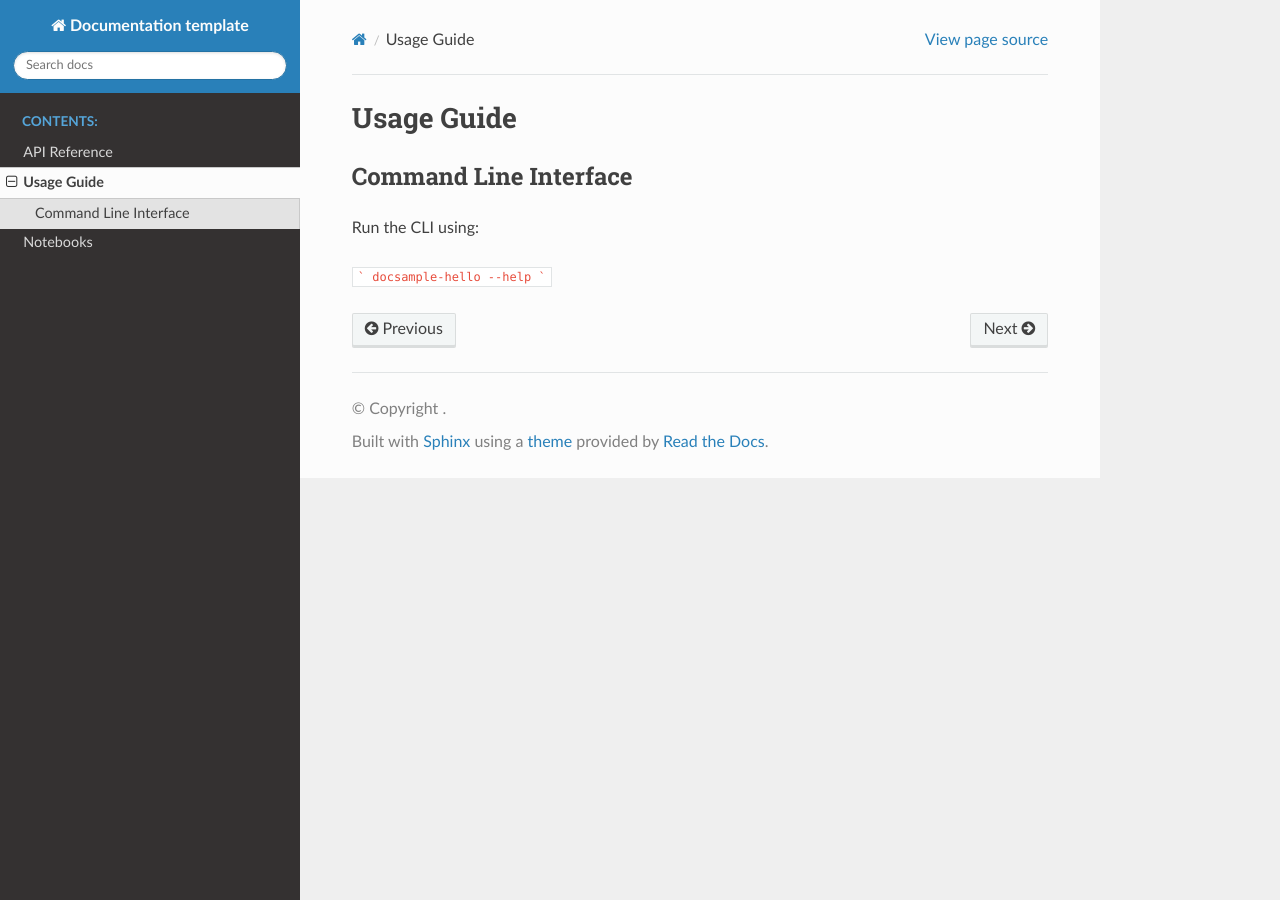
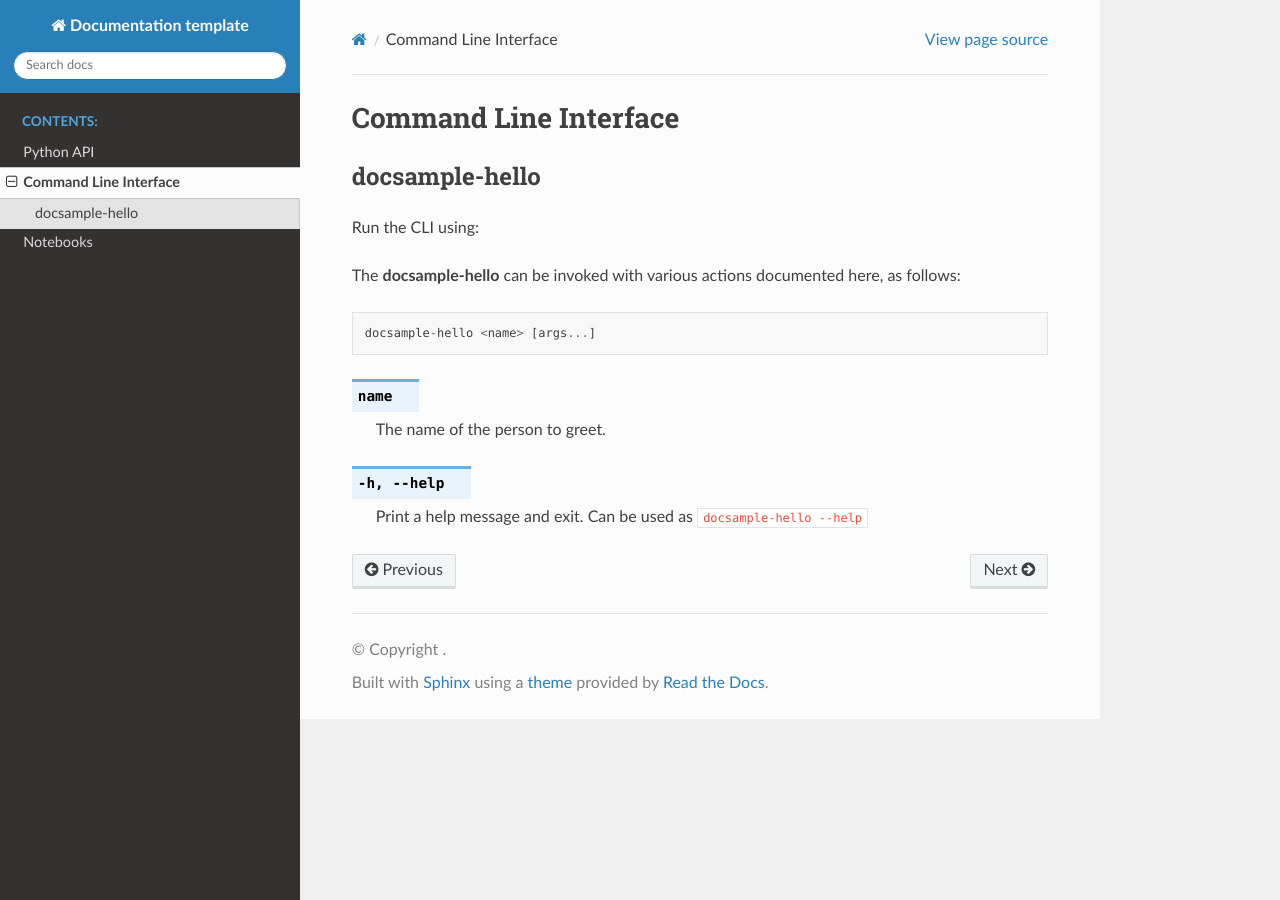
Before and after one commit to ecmwf/docsample, a Sphinx documentation site: the page built from docs/usage.rst, in a window 1280 px wide. Built offline with Sphinx 7.4.7 and the Read the Docs theme 3.1.0, drawn with Linux system fonts in a browser that asks for light colours.

Commit message:
update docs

````diff
--- a/docs/api.rst
+++ b/docs/api.rst
@@ -1,8 +1,10 @@
-API Reference
-==============
+Python API
+==========
 
 Core functions
 --------------
 
+This is called by the command line tool :program:`docsample-hello`.
+
 .. automodule:: docsample.core
    :members:
--- a/docs/usage.rst
+++ b/docs/usage.rst
@@ -1,10 +1,22 @@
-Usage Guide
-===========
+Command Line Interface
+======================
 
-Command Line Interface
-----------------------
+docsample-hello
+---------------
+
 Run the CLI using:
 
-```
-docsample-hello --help
-```
+.. program:: docsample-hello
+
+The :program:`docsample-hello` can be invoked with various actions documented
+here, as follows::
+
+   docsample-hello <name> [args...]
+
+.. option:: name
+
+   The name of the person to greet.
+
+.. option:: -h, --help
+
+   Print a help message and exit. Can be used as ``docsample-hello --help``
````
Also changed, not shown: 1 other file.
